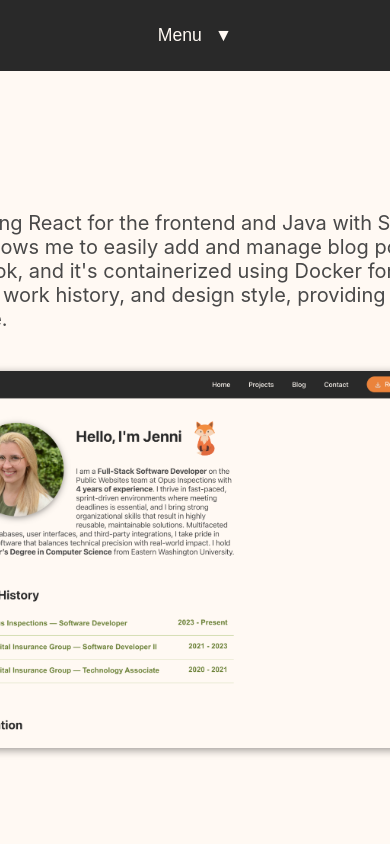
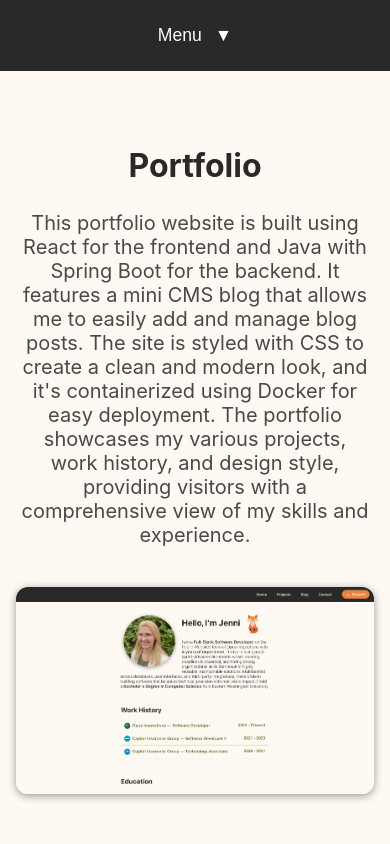
Before and after one commit to jgoodnight72/Portfolio, a React (Create React App) app in the folder frontend/: page /projects/Portfolio in a window 390 px wide. Shown: the top 844 px of the page. Built offline with nearby package versions, Linux system fonts and the light colour scheme.

Commit message:
project detail mobile view

```diff
--- a/frontend/src/pages/ProjectDetail.css
+++ b/frontend/src/pages/ProjectDetail.css
@@ -117,3 +117,39 @@
   font-size: 1.1rem;
   color: var(--theme-grey);
 }
+
+
+/* Mobile View */
+
+@media (max-width: 1000px) {
+
+  .project-detail-container {
+    padding-left: 1rem;
+    padding-right: 1rem;
+  }
+
+  .project-detail-container h2 {
+    align-self: center;
+  }
+
+  .project-detail-container p {
+    max-width: 350px;
+    width: 100%;
+    text-align: center;
+    align-self: center;
+  }
+
+  .project-detail {
+    flex-direction: column;
+    align-items: center;
+  }
+
+  .project-detail-left {
+    min-width: 100%;
+  }
+
+  .project-detail-image {
+    width: 100%;
+    max-width: 650px;
+  }
+}
```
Also changed, not shown: 1 other file (tests, documents, lock files or other folders).
